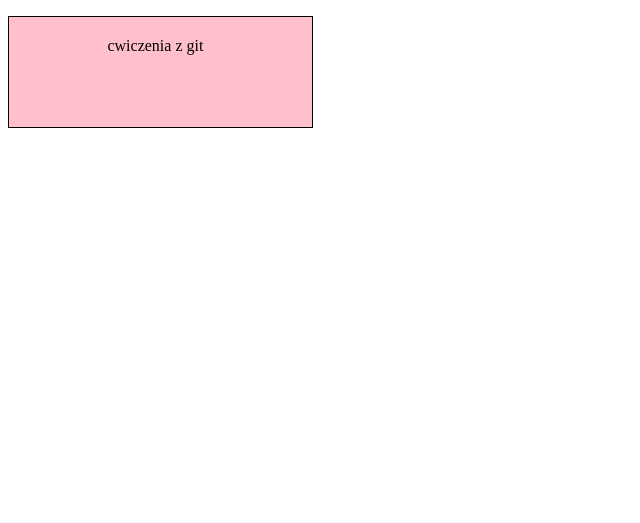
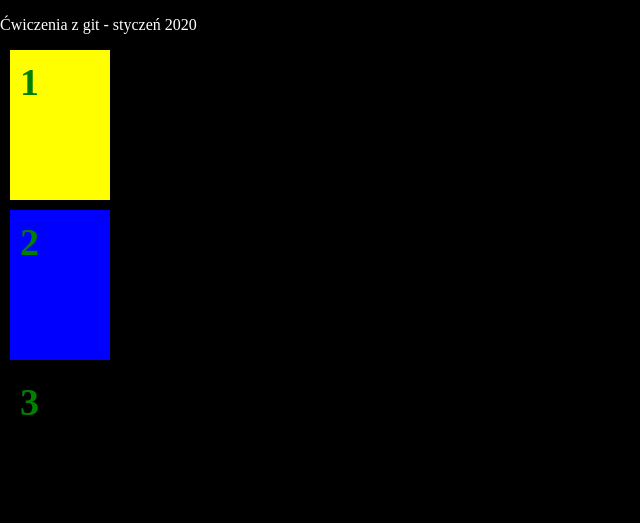
Before and after one commit to izabelasepiol/git1, a plain HTML site: page index.html in a window 1280 px wide. Shown: the whole page, without its empty margins (0-640 px from the left). Drawn offline with Linux system fonts and the light colour scheme.

Commit message:
new elements card

```diff
--- a/index.html
+++ b/index.html
@@ -10,7 +10,27 @@
 </head>
 <body>
 
-<p>cwiczenia z git</p>
+<p>Ćwiczenia z git - styczeń 2020</p>
+<div class="card">
+<span class="card_number">
 
+
+</span>
+
+</div>
+<div class="card">
+  <span class="card_number">
+
+
+  </span>
+
+  </div>
+  <div class="card">
+    <span class="card_number">
+
+
+    </span>
+
+    </div>
   </html>
 </script>
--- a/style.css
+++ b/style.css
@@ -1,13 +1,33 @@
-p
-{
-    background-color: pink;
-text-align: center;
-border-style: : dashed;
-border: 1px solid black;
-height: 70px;
-width: 20%;
-padding-top: 20px;
-padding-right: 30px;
-padding-bottom: 20px;
-padding-left: 20px;
+* {
+    box-sizing: border-box;
 }
+
+body {background: black;
+color: white;
+width: 100vh;
+height: 100vh;
+padding: 0;
+margin: 0;
+counter-reset: card;
+}
+
+.card {counter-increment: card_number;}
+
+.card_number::before {
+    font-weight: bold;
+    font-size: 38px;
+    content: counter(card_number);
+}
+
+.card {
+
+    width: 100px;
+    height: 150px;
+    color:green;
+    padding: 10px;
+    margin: 10px
+}
+
+.card:nth-child(2){background: yellow;}
+
+.card:nth-child(3){background:blue;}
```
